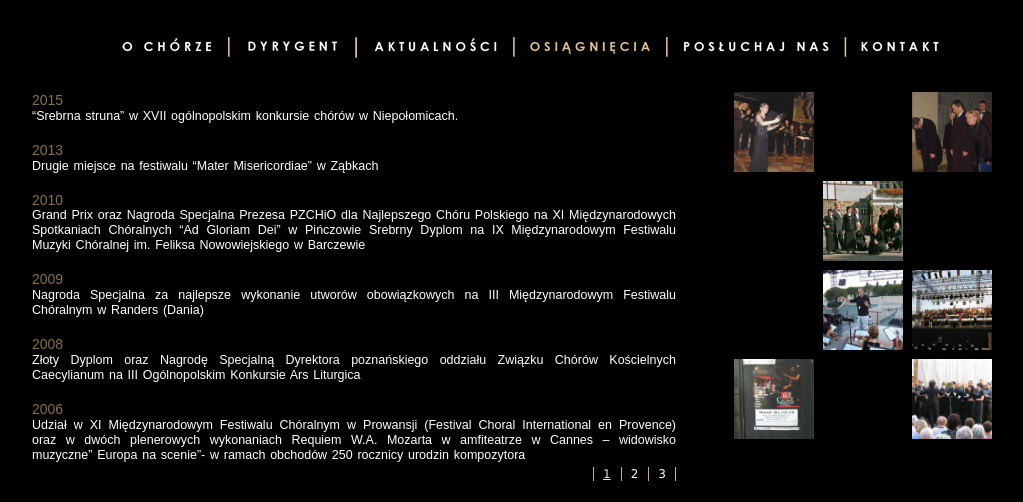
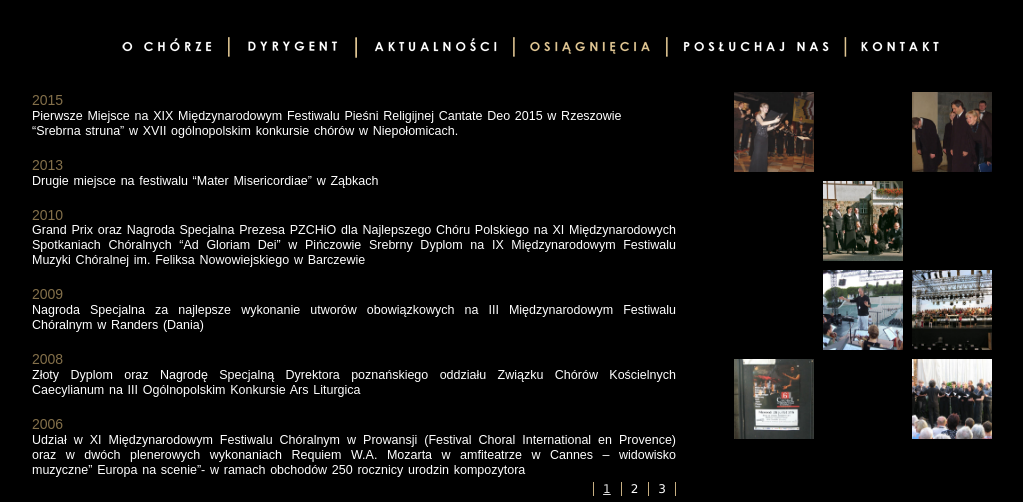
Before and after one commit to ars-cantata/ars-cantata.github.io, a Jekyll site: the page built from osiagniecia1.html, in a window 1280 px wide, cut to the strip 0-502 px from the top of the page. Shown: the whole strip, without its empty margins (123-1146 px from the left). Built offline with Jekyll 4.4.1, drawn with Linux system fonts in a browser that asks for light colours.

Commit message:
Coś za dużo nagród w jednym roku :]

```diff
--- a/_includes/texts/pl/osiagniecia1.md
+++ b/_includes/texts/pl/osiagniecia1.md
@@ -1,4 +1,6 @@
 ### 2015
+Pierwsze Miejsce na XIX Międzynarodowym Festiwalu Pieśni Religijnej Cantate Deo 2015 w Rzeszowie
+<br>
 "Srebrna struna" w XVII ogólnopolskim konkursie chórów w Niepołomicach.
 
 ### 2013
```
